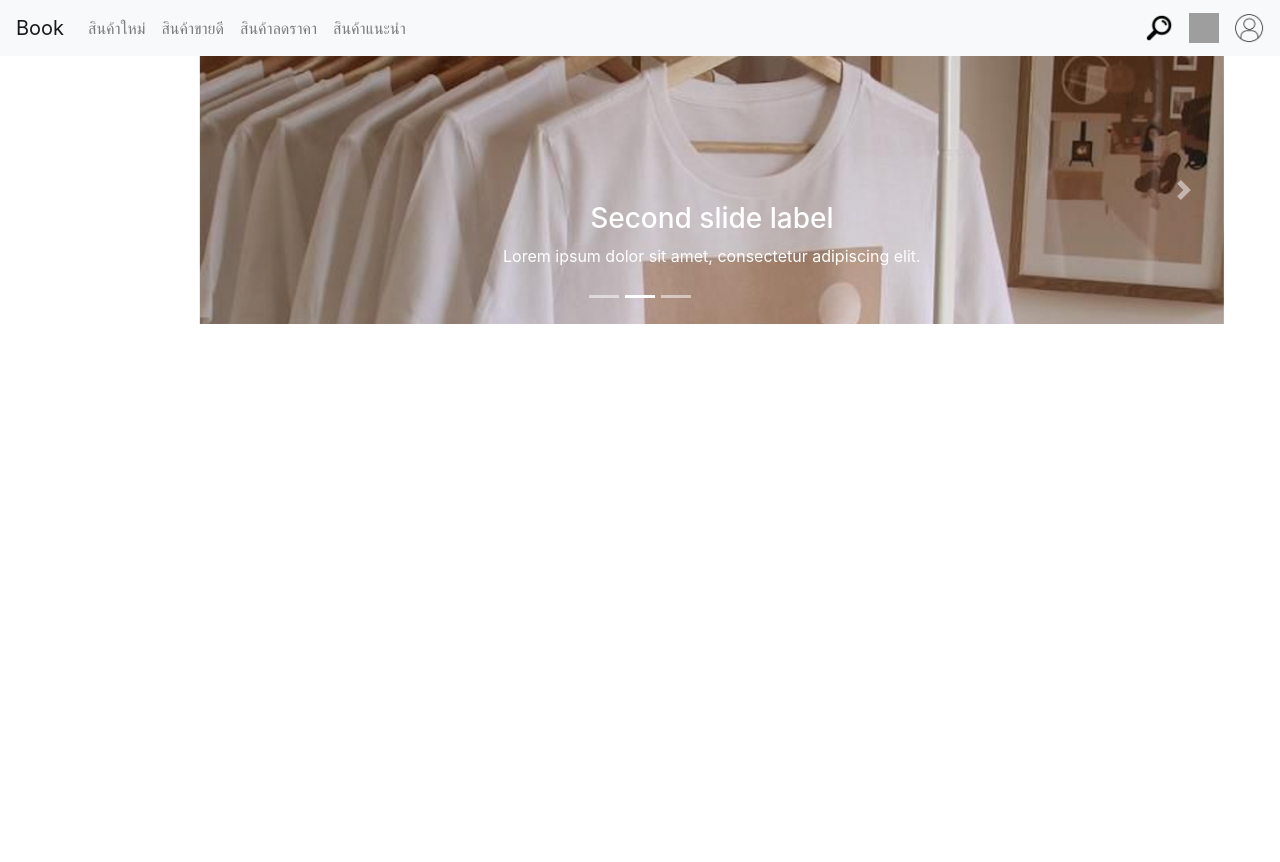
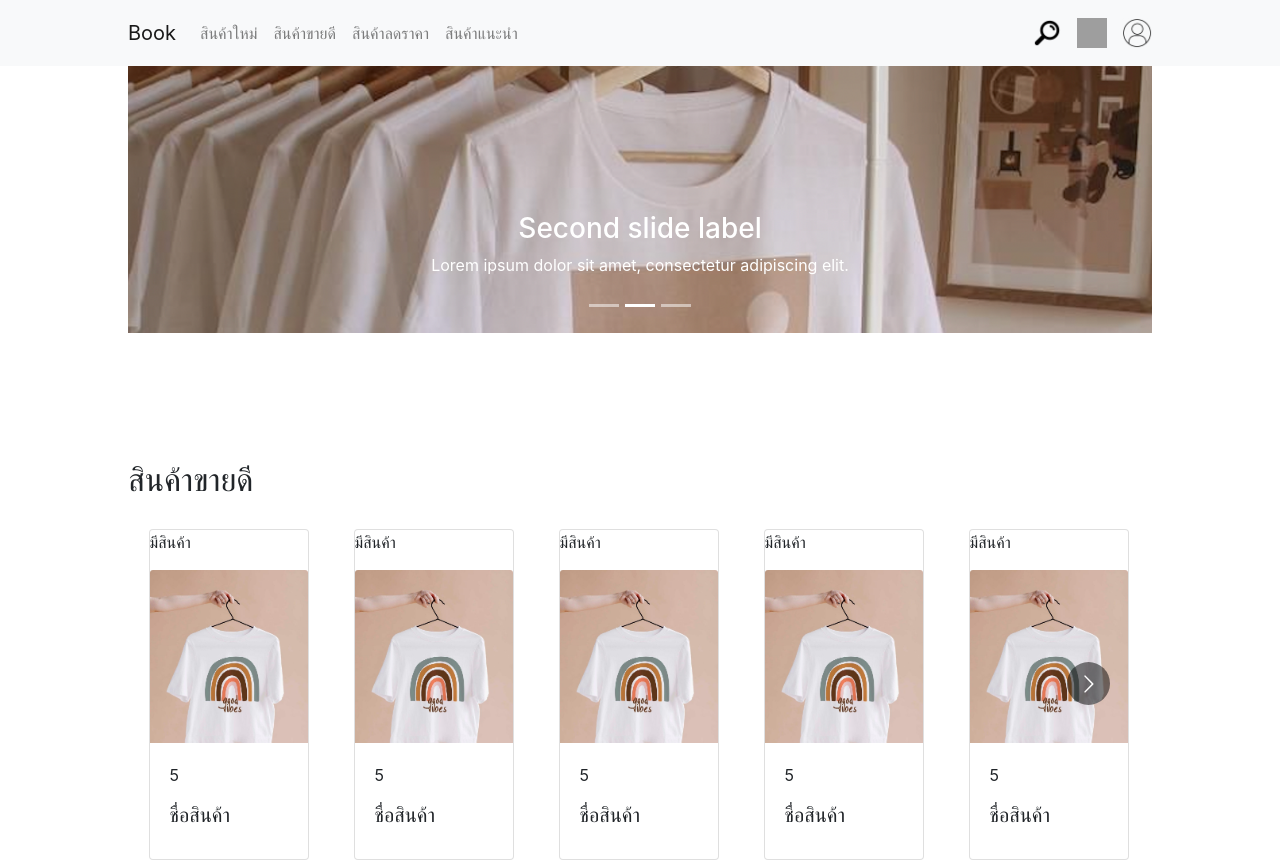
Before and after one commit to Thaksina/website-assignmet, a React (Create React App) app: page / in a window 1280 px wide. Shown: the top 862 px of the page. Before the commit the page ends 800 px from the top, so only its background shows below. Built offline with nearby package versions, Linux system fonts and the light colour scheme; grey boxes are pictures that could not be loaded.

Commit message:
drafting done

```diff
--- a/package.json
+++ b/package.json
@@ -10,6 +10,7 @@
     "react": "^17.0.2",
     "react-bootstrap": "^1.6.1",
     "react-dom": "^17.0.2",
+    "react-multi-carousel": "^2.6.3",
     "react-scripts": "4.0.3",
     "web-vitals": "^1.0.1"
   },
--- a/src/App.js
+++ b/src/App.js
@@ -1,6 +1,7 @@
 import React from 'react'
 import './App.css';
 import Card from '././Components/Card';
+import CardSlider from '././Components/CardSlider'
 import Navbar from '././Components/Navbar';
 import Slide from './Components/Slide';
 import 'bootstrap/dist/css/bootstrap.min.css';
@@ -12,21 +13,11 @@ function App() {
       <Navbar />
       <Slide />
 
+      <CardSlider
+      title="สินค้าขายดี"/>
+      <CardSlider
+      title="สินค้าแนะนำ"/>
 
-      {/* <Card
-      topic="สินค้าขายดี"
-      name="ชื่อสินค้า"
-      starrating="5"
-      stock="มีสินค้า"
-      picture="./shirtpic.jpg"
-      />
-      <Card
-      topic="สินค้าแนะนำ"
-      name="ชื่อสินค้า"
-      starrating="5"
-      stock="มีสินค้า"
-      picture="./shirtpic.jpg"
-      /> */}
 
     </div>
   );
--- a/src/Components/Card.css
+++ b/src/Components/Card.css
@@ -3,5 +3,5 @@
     padding: 10% 10% 0% 10%;
 }
 .cardframe{
-    width: 18rem;
+    width: 10rem;
 }
--- a/src/Components/Card.js
+++ b/src/Components/Card.js
@@ -3,7 +3,7 @@ import './Card.css'
 
 
 
-function Card({topic,name,starrating,stock,picture}) {
+function Card({name,starrating,stock,picture}) {
   return (
     <div className="title">
       <div class="card cardframe">
--- a/src/Components/CardSlider.js
+++ b/src/Components/CardSlider.js
@@ -1,13 +1,92 @@
 import React from 'react'
 import './Card.css'
-import { Card } from "./Card";
+import Card  from "./Card";
+import Carousel from "react-multi-carousel";
+import "react-multi-carousel/lib/styles.css";
 
 
 
-function CardSlider() {
+function CardSlider({title}) {
+    const responsive = {
+        superLargeDesktop: {
+          // the naming can be any, depends on you.
+          breakpoint: { max: 4000, min: 3000 },
+          items: 5
+        },
+        desktop: {
+          breakpoint: { max: 3000, min: 1024 },
+          items: 5
+        },
+        tablet: {
+          breakpoint: { max: 1024, min: 464 },
+          items: 5
+        },
+        mobile: {
+          breakpoint: { max: 464, min: 0 },
+          items: 5
+        }
+      };
   return (
-    <div>
-
+    <div className="title">
+        <h2>{title}</h2>
+      <Carousel responsive={responsive}>
+  <div>
+  <Card
+      name="ชื่อสินค้า"
+      starrating="5"
+      stock="มีสินค้า"
+      picture="./shirtpic.jpg"
+      />
+  </div>
+  <div>
+  <Card
+      name="ชื่อสินค้า"
+      starrating="5"
+      stock="มีสินค้า"
+      picture="./shirtpic.jpg"
+      />
+  </div>
+  <div>
+  <Card
+      name="ชื่อสินค้า"
+      starrating="5"
+      stock="มีสินค้า"
+      picture="./shirtpic.jpg"
+      />
+  </div>
+  <div>
+  <Card
+      name="ชื่อสินค้า"
+      starrating="5"
+      stock="มีสินค้า"
+      picture="./shirtpic.jpg"
+      />
+    </div>
+  <div>
+  <Card
+      name="ชื่อสินค้า"
+      starrating="5"
+      stock="มีสินค้า"
+      picture="./shirtpic.jpg"
+      />
+  </div>
+  <div>
+  <Card
+      name="ชื่อสินค้า"
+      starrating="5"
+      stock="มีสินค้า"
+      picture="./shirtpic.jpg"
+      />
+  </div>
+  <div>
+  <Card
+      name="ชื่อสินค้า"
+      starrating="5"
+      stock="มีสินค้า"
+      picture="./shirtpic.jpg"
+      />
+  </div>
+</Carousel>;
     </div>
   );
 }
--- a/src/Components/Navbar.css
+++ b/src/Components/Navbar.css
@@ -3,3 +3,14 @@
     width: 30px;
     margin-left: 15px;
 }
+.spacelr{
+    padding-left: 10%;
+    padding-right: 10%;
+  }
+.navbarspace{
+    display: flex;
+    padding-left: 10%;
+    padding-right: 10%;
+    padding-bottom: 1%;
+    padding-top: 1%;
+}
--- a/src/Components/Navbar.js
+++ b/src/Components/Navbar.js
@@ -5,7 +5,7 @@ import './Navbar.css'
 function Navbar() {
   return (
     <div className="App">
-      <nav class="navbar navbar-expand-lg navbar-light bg-light">
+      <nav class="navbar-expand-lg navbar-light bg-light navbarspace">
   <a class="navbar-brand" href="#">Book</a>
   <button class="navbar-toggler" type="button" data-toggle="collapse" data-target="#navbarSupportedContent" aria-controls="navbarSupportedContent" aria-expanded="false" aria-label="Toggle navigation">
     <span class="navbar-toggler-icon"></span>
```
Also changed, not shown: 2 other files (tests, documents, lock files or other folders).
